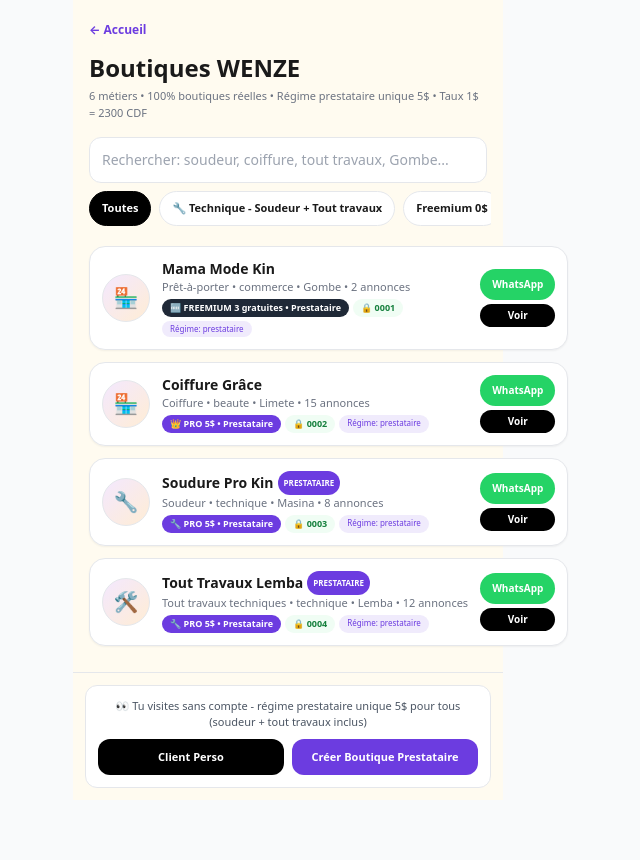
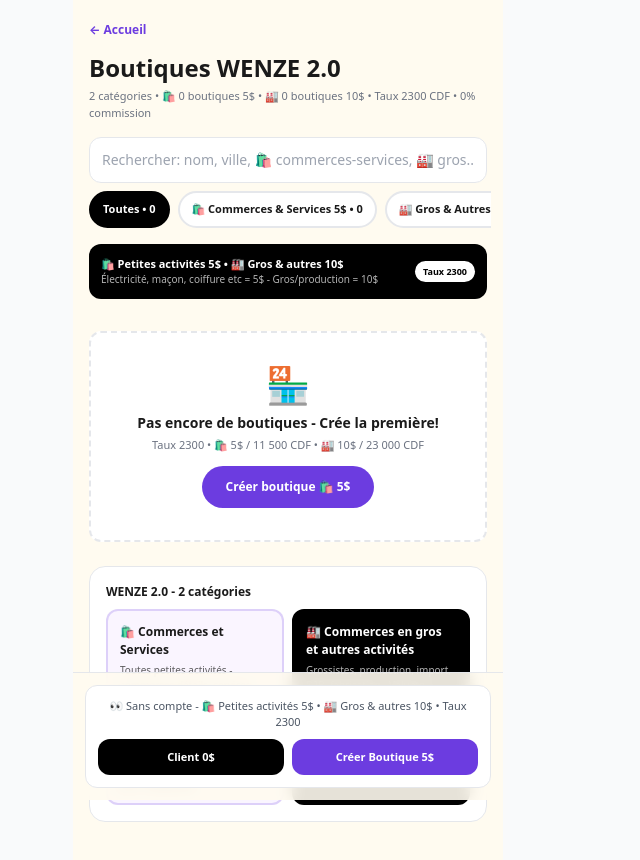
Before and after one commit to kongolokelvin47-cmd/Wenze-pwa, a Next.js app: page /boutiques in a window 1280 px wide. Shown: the top 860 px of the page, without its empty margins (352-992 px from the left). Before the commit the page ends 800 px from the top, so only its background shows below. Built offline with nearby package versions, Linux system fonts and the light colour scheme.

Commit message:
Refactor BoutiquesPage to use real data and improve filters
Refactor boutiques page to remove demo data and update filtering logic. Adjusted categories and search functionality for better user experience.

```diff
--- a/app/boutiques/page.tsx
+++ b/app/boutiques/page.tsx
@@ -2,67 +2,15 @@
 import { useState, useEffect, useMemo } from "react";
 import Link from "next/link";
 import { useRouter } from "next/navigation";
-import { FORMULES, TAUX_CDF } from "@/lib/paiement";
-import { CATEGORIES_WENZE } from "@/lib/categories";
+import { TAUX_CDF } from "@/lib/paiement";
+import { CATEGORIES_WENZE, getCategorieById, normalizeCategorie, getPrixByCategorie } from "@/lib/categories";
 
 const cleanWhatsapp = (n: string) => (n || "").toString().replace(/[^0-9]/g, "");
-
-// ✅ FAKE compatible 6 métiers + régime prestataire unique
-const FAKE_BOUTIQUES_DEMO = [
-  {
-    nom: "Mama Mode Kin",
-    profession: "Prêt-à-porter",
-    categorie: "commerce",
-    categorieId: "commerce",
-    activite: "pret-a-porter",
-    type: "freemium",
-    regime: "prestataire",
-    ville: "Gombe",
-    whatsapp: "+243810000001", ownerWhatsapp: "243810000001",
-    photo: "", estBoutique: true, annonces: 2
-  },
-  {
-    nom: "Coiffure Grâce",
-    profession: "Coiffure",
-    categorie: "beaute",
-    categorieId: "beaute",
-    activite: "coiffure",
-    type: "pro",
-    regime: "prestataire",
-    ville: "Limete",
-    whatsapp: "+243810000002", ownerWhatsapp: "243810000002",
-    photo: "", estBoutique: true, annonces: 15
-  },
-  {
-    nom: "Soudure Pro Kin",
-    profession: "Soudeur",
-    categorie: "technique",
-    categorieId: "technique",
-    activite: "soudeur",
-    type: "pro",
-    regime: "prestataire", // ✅ Même régime prestataire
-    ville: "Masina",
-    whatsapp: "+243810000003", ownerWhatsapp: "243810000003",
-    photo: "", estBoutique: true, annonces: 8
-  },
-  {
-    nom: "Tout Travaux Lemba",
-    profession: "Tout travaux techniques",
-    categorie: "technique",
-    categorieId: "technique",
-    activite: "tout-travaux-techniques",
-    type: "pro",
-    regime: "prestataire", // ✅ Même régime prestataire
-    ville: "Lemba",
-    whatsapp: "+243810000004", ownerWhatsapp: "243810000004",
-    photo: "", estBoutique: true, annonces: 12
-  },
-];
 
 export default function BoutiquesPage() {
   const router = useRouter();
   const [boutiques, setBoutiques] = useState<any[]>([]);
-  const [filter, setFilter] = useState<"all" | "freemium" | "pro" | "grossiste" | "technique">("all");
+  const [filter, setFilter] = useState<"all" | "commerces-services" | "gros-autres">("all");
   const [search, setSearch] = useState("");
   const [currentUser, setCurrentUser] = useState<any>(null);
   const [annoncesList, setAnnoncesList] = useState<any[]>([]);
@@ -76,46 +24,43 @@ export default function BoutiquesPage() {
     } catch {}
 
     const map = new Map<string, any>();
-
     try {
       const allRaw = localStorage.getItem("wenze_all_users");
       if (allRaw) {
         const parsed = JSON.parse(allRaw);
         parsed.forEach((u: any) => {
-          if (u.estBoutique === true) {
-            const key = cleanWhatsapp(u.ownerWhatsapp || u.whatsapp);
-            if (key) map.set(key, { ...u, ownerWhatsapp: key, regime: u.regime || "prestataire" });
+          const key = cleanWhatsapp(u.ownerWhatsapp || u.whatsapp);
+          if (key && u.nom) {
+            const fixedCat = normalizeCategorie(u.categorieId || u.categorie || "commerces-services");
+            map.set(key, { ...u, ownerWhatsapp: key, categorieId: fixedCat });
           }
         });
       }
       const curRaw = localStorage.getItem("wenze_user");
       if (curRaw) {
         const u = JSON.parse(curRaw);
-        if (u.estBoutique === true) {
-          const key = cleanWhatsapp(u.ownerWhatsapp || u.whatsapp);
-          map.set(key, { ...u, ownerWhatsapp: key, regime: u.regime || "prestataire" });
+        const key = cleanWhatsapp(u.ownerWhatsapp || u.whatsapp);
+        if (key && u.nom) {
+          const fixedCat = normalizeCategorie(u.categorieId || u.categorie || "commerces-services");
+          map.set(key, { ...u, ownerWhatsapp: key, categorieId: fixedCat });
         }
       }
     } catch {}
 
-    // ✅ Compte réel annonces depuis wenze_annonces_list - pas depuis string wenze_annonces
     const allUsers = Array.from(map.values()).map(u => {
       const key = cleanWhatsapp(u.ownerWhatsapp || u.whatsapp);
-      const count = annoncesList.filter((a:any) => cleanWhatsapp(a.ownerWhatsapp || a.whatsapp) === key).length || u.annonces || 0;
-      return { ...u, annonces: count };
+      const count = annoncesList.filter((a:any) => cleanWhatsapp(a.ownerWhatsapp || a.whatsapp) === key).length;
+      const catObj = getCategorieById(u.categorieId);
+      return { ...u, annonces: count, categorieTitre: catObj?.titre || u.categorieId, categorieIcon: catObj?.icon || "🛍️", prix: catObj ? getPrixByCategorie(catObj.id) : { prixUSD: 5, prixCDF: 11500 } };
     });
 
-    // Si vide, utilise fake mais avec comptes réels si possible
-    if (allUsers.length === 0) {
-      setBoutiques(FAKE_BOUTIQUES_DEMO);
-    } else {
-      setBoutiques(allUsers);
-    }
+    // ✅ PLUS DE FAKE - vraies boutiques seulement
+    setBoutiques(allUsers);
   }, [annoncesList.length]);
 
   const requireAuth = (action: string, callback: () => void) => {
     if (!currentUser) {
-      const ok = confirm(`Pour ${action}, crée ton compte WENZE gratuit.\nTu veux créer ton compte maintenant ?`);
+      const ok = confirm(`Pour ${action}, crée ton compte WENZE gratuit.`);
       if (ok) router.push(`/inscription?next=/boutiques`);
       return false;
     }
@@ -125,90 +70,82 @@ export default function BoutiquesPage() {
 
   const filtered = useMemo(() => {
     return boutiques.filter(b => {
-      if (filter === "technique") {
-        const catId = (b.categorieId || b.categorie || "").toLowerCase();
-        if (!catId.includes("technique") && b.profession !== "Soudeur" && b.profession !== "Tout travaux techniques") return false;
-      } else if (filter !== "all" && b.type !== filter) return false;
-
+      if (filter !== "all" && normalizeCategorie(b.categorieId) !== filter) return false;
       if (search) {
         const q = search.toLowerCase();
-        const hay = `${b.nom} ${b.profession} ${b.categorie} ${b.ville} ${b.activite || ""}`.toLowerCase();
+        const hay = `${b.nom} ${b.categorieTitre} ${b.ville} ${b.commune} ${b.categorieId}`.toLowerCase();
         if (!hay.includes(q)) return false;
       }
-      if (b.estBoutique === false || b.type === "client") return false;
       return true;
     });
   }, [boutiques, filter, search]);
 
   const getBadge = (b: any) => {
-    const isTechnique = b.profession === "Soudeur" || b.profession === "Tout travaux techniques" || b.categorieId === "technique";
-    const regimeTxt = b.regime === "prestataire" ? "Prestataire" : "";
-
-    if (b.type === "pro") return { label: `PRO ${FORMULES.pro.prix}$ • ${regimeTxt}`, color: "bg-[#6C3CE0] text-white", icon: isTechnique ? "🔧" : "👑" };
-    if (b.type === "grossiste") return { label: `GROSSISTE ${FORMULES.grossiste.prix}$ • ${regimeTxt}`, color: "bg-orange-500 text-white", icon: "🏭" };
-    return { label: `FREEMIUM 3 gratuites • ${regimeTxt}`, color: "bg-gray-800 text-white", icon: "🆓" };
+    const cat = getCategorieById(b.categorieId);
+    const prix = cat ? getPrixByCategorie(cat.id) : { prixUSD: 5, prixCDF: 11500 };
+    if (cat?.id === "gros-autres") return { label: `🏭 Gros & Autres ${prix.prixUSD}$ / ${prix.prixCDF.toLocaleString()} CDF`, color: "bg-black text-white", icon: "🏭" };
+    return { label: `🛍️ Commerces & Services ${prix.prixUSD}$ / ${prix.prixCDF.toLocaleString()} CDF`, color: "bg-[#6C3CE0] text-white", icon: "🛍️" };
   };
 
-  const getCategorieLabel = (b: any) => {
-    const found = CATEGORIES_WENZE.find(c => c.id === b.categorieId || c.titreCourt.toLowerCase() === (b.categorie||"").toLowerCase());
-    return found ? found.titreCourt : b.categorie || b.profession;
-  };
+  const totalCommerces = boutiques.filter(b=> normalizeCategorie(b.categorieId)==="commerces-services").length;
+  const totalGros = boutiques.filter(b=> normalizeCategorie(b.categorieId)==="gros-autres").length;
 
   return (
     <div className="max-w-[430px] mx-auto bg-[#FFFBF0] min-h-screen p-4 pb-28">
       <Link href="/" className="text-xs text-[#6C3CE0] font-bold">← Accueil</Link>
-      <h1 className="text-2xl font-black mt-3">Boutiques WENZE</h1>
+      <h1 className="text-2xl font-black mt-3">Boutiques WENZE 2.0</h1>
       <p className="text-[11px] text-gray-500 mt-1">
-        6 métiers • 100% boutiques réelles • Régime prestataire unique 5$ • Taux 1$ = {TAUX_CDF} CDF
+        {CATEGORIES_WENZE.length} catégories • 🛍️ {totalCommerces} boutiques 5$ • 🏭 {totalGros} boutiques 10$ • Taux {TAUX_CDF} CDF • 0% commission
       </p>
 
       <div className="mt-4 space-y-2">
-        <input value={search} onChange={e=>setSearch(e.target.value)} placeholder="Rechercher: soudeur, coiffure, tout travaux, Gombe..." className="w-full border p-3 rounded-xl text-sm bg-white outline-none focus:ring-2 focus:ring-[#6C3CE0]" />
+        <input value={search} onChange={e=>setSearch(e.target.value)} placeholder="Rechercher: nom, ville, 🛍️ commerces-services, 🏭 gros..." className="w-full border p-3 rounded-xl text-sm bg-white outline-none focus:ring-2 focus:ring-[#6C3CE0]" />
         <div className="flex gap-2 overflow-x-auto pb-1 -mx-1 px-1">
           {[
-            { id: "all", label: "Toutes" },
-            { id: "technique", label: "🔧 Technique - Soudeur + Tout travaux" },
-            { id: "freemium", label: "Freemium 0$" },
-            { id: "pro", label: `Pro ${FORMULES.pro.prix}$ Prestataire` },
-            { id: "grossiste", label: `Grossiste ${FORMULES.grossiste.prix}$` },
+            { id: "all", label: `Toutes • ${boutiques.length}` },
+            { id: "commerces-services", label: `🛍️ Commerces & Services 5$ • ${totalCommerces}` },
+            { id: "gros-autres", label: `🏭 Gros & Autres 10$ • ${totalGros}` },
           ].map(f => (
-            <button key={f.id} onClick={()=>setFilter(f.id as any)} className={`whitespace-nowrap px-3 py-2 rounded-full text-[11px] font-bold border ${filter===f.id ? "bg-black text-white border-black" : "bg-white"}`}>
+            <button key={f.id} onClick={()=>setFilter(f.id as any)} className={`whitespace-nowrap px-3 py-2 rounded-full text-[11px] font-bold border-2 ${filter===f.id ? "bg-black text-white border-black" : "bg-white border-gray-200"}`}>
               {f.label}
             </button>
           ))}
         </div>
       </div>
 
+      <div className="mt-3 bg-black text-white rounded-xl p-3 flex justify-between items-center">
+        <div><p className="font-black text-[11px]">🛍️ Petites activités 5$ • 🏭 Gros & autres 10$</p><p className="text-[10px] opacity-70">Électricité, maçon, coiffure etc = 5$ - Gros/production = 10$</p></div>
+        <span className="bg-white text-black text-[9px] px-2 py-1 rounded-full font-black">Taux {TAUX_CDF}</span>
+      </div>
+
       <div className="grid gap-3 mt-4">
         {filtered.length === 0 ? (
-          <div className="bg-white border rounded-xl p-6 text-center mt-6">
-            <p className="text-3xl">🏪</p>
-            <p className="font-bold text-sm mt-2">Aucune boutique dans {filter}</p>
-            <p className="text-[11px] text-gray-500 mt-1">Filtre actuel: {filter} • Recherche: {search || "aucune"}</p>
+          <div className="bg-white border-2 border-dashed rounded-xl p-8 text-center mt-4">
+            <p className="text-4xl">🏪</p>
+            <p className="font-bold text-sm mt-2">{search ? `Aucune boutique pour "${search}"` : filter==="all" ? "Pas encore de boutiques - Crée la première!" : `Aucune boutique ${filter==="commerces-services"?"🛍️ 5$":"🏭 10$"}`}</p>
+            <p className="text-[11px] text-gray-500 mt-1">Taux {TAUX_CDF} • 🛍️ 5$ / 11 500 CDF • 🏭 10$ / 23 000 CDF</p>
+            <Link href="/inscription" className="mt-3 inline-block bg-[#6C3CE0] text-white px-6 py-3 rounded-full text-[12px] font-bold">Créer boutique 🛍️ 5$</Link>
           </div>
         ) : (
           filtered.map((b) => {
             const badge = getBadge(b);
+            const catObj = getCategorieById(b.categorieId);
             return (
               <div key={b.ownerWhatsapp + b.nom} className="bg-white border p-3 rounded-2xl flex gap-3 items-center shadow-sm hover:shadow-md transition">
-                <div className="w-12 h-12 rounded-full bg-gradient-to-br from-purple-100 to-orange-100 flex items-center justify-center text-xl border overflow-hidden">
-                  {b.photo ? <img src={b.photo} alt={b.nom} className="w-full h-full object-contain" /> : (b.profession === "Soudeur" ? "🔧" : b.profession === "Tout travaux techniques" ? "🛠️" : "🏪")}
+                <div className="w-12 h-12 rounded-full bg-purple-50 flex items-center justify-center text-xl border overflow-hidden">
+                  {b.photo ? <img src={b.photo} alt={b.nom} className="w-full h-full object-contain" /> : catObj?.icon || "🏪"}
                 </div>
                 <div className="flex-1 min-w-0">
-                  <p className="font-bold text-sm truncate flex items-center gap-1">
-                    {b.nom}
-                    {(b.profession === "Soudeur" || b.profession === "Tout travaux techniques") && <span className="text-[8px] bg-[#6C3CE0] text-white px-1.5 py-0.5 rounded-full">PRESTATAIRE</span>}
-                  </p>
-                  <p className="text-[11px] text-gray-500 truncate">{b.profession} • {getCategorieLabel(b)} • {b.ville} • {b.annonces} annonces</p>
+                  <p className="font-bold text-sm truncate">{b.nom}</p>
+                  <p className="text-[11px] text-gray-500 truncate">{catObj?.icon} {b.categorieTitre} • {b.ville||"Kinshasa"}{b.commune ? " • "+b.commune : ""} • {b.annonces} annonces</p>
                   <div className="mt-1 flex gap-1 flex-wrap">
-                    <span className={`text-[9px] px-2 py-0.5 rounded-full font-bold ${badge.color}`}>{badge.icon} {badge.label}</span>
+                    <span className={`text-[9px] px-2 py-0.5 rounded-full font-bold ${badge.color}`}>{badge.label}</span>
                     <span className="text-[9px] px-2 py-0.5 rounded-full bg-green-50 text-green-700 font-bold">🔒 {b.ownerWhatsapp?.slice(-4)}</span>
-                    <span className="text-[8px] px-2 py-0.5 rounded-full bg-[#6C3CE0]/10 text-[#6C3CE0]">Régime: {b.regime || "prestataire"}</span>
                   </div>
                 </div>
                 <div className="flex flex-col gap-1">
-                  <button onClick={()=> requireAuth('contacter sur WhatsApp', ()=>{ window.open(`https://wa.me/${cleanWhatsapp(b.ownerWhatsapp || b.whatsapp)}?text=Bonjour ${b.nom}, je viens de WENZE - ${b.profession}`, '_blank') })} className="bg-[#25D366] text-white text-[10px] px-3 py-2 rounded-full font-bold">WhatsApp</button>
-                  <button onClick={()=> requireAuth('voir la boutique', ()=> router.push(`/boutique/${encodeURIComponent(b.ownerWhatsapp || b.whatsapp)}`))} className="bg-black text-white text-[10px] px-3 py-1 rounded-full font-bold">Voir</button>
+                  <button onClick={()=> requireAuth('contacter WhatsApp', ()=> window.open(`https://wa.me/${cleanWhatsapp(b.ownerWhatsapp)}?text=Bonjour ${b.nom}, je viens de WENZE - ${b.categorieTitre}`, '_blank'))} className="bg-[#25D366] text-white text-[10px] px-3 py-2 rounded-full font-bold">WhatsApp</button>
+                  <button onClick={()=> requireAuth('voir boutique', ()=> router.push(`/boutique/${encodeURIComponent(b.ownerWhatsapp)}`))} className="bg-black text-white text-[10px] px-3 py-1 rounded-full font-bold">Voir</button>
                 </div>
               </div>
             );
@@ -216,24 +153,36 @@ export default function BoutiquesPage() {
         )}
       </div>
 
+      <div className="mt-6 bg-white border rounded-2xl p-4">
+        <p className="font-black text-[12px]">WENZE 2.0 - {CATEGORIES_WENZE.length} catégories</p>
+        <div className="mt-2 grid grid-cols-2 gap-2 text-[10px]">
+          {CATEGORIES_WENZE.map((c:any)=> (
+            <div key={c.id} className={`p-3 rounded-xl border-2 ${c.id==="gros-autres"?"bg-black text-white border-black":"bg-purple-50 border-[#6C3CE0]/20"}`}>
+              <p className="font-black text-[12px]">{c.icon} {c.titre}</p>
+              <p className="opacity-70 mt-1">{c.description}</p>
+              <p className="font-black mt-2">{c.prixUSD}$ / {c.prixCDF.toLocaleString()} CDF</p>
+            </div>
+          ))}
+        </div>
+      </div>
+
       <div className="fixed bottom-0 left-0 right-0 max-w-[430px] mx-auto p-3 bg-[#FFFBF0]/90 backdrop-blur border-t">
         {!currentUser ? (
           <div className="bg-white border rounded-xl p-3 text-center">
-            <p className="text-[11px] text-gray-600">👀 Tu visites sans compte - régime prestataire unique 5$ pour tous (soudeur + tout travaux inclus)</p>
+            <p className="text-[11px] text-gray-600">👀 Sans compte - 🛍️ Petites activités 5$ • 🏭 Gros & autres 10$ • Taux {TAUX_CDF}</p>
             <div className="grid grid-cols-2 gap-2 mt-2">
-              <Link href="/inscription?type=client" className="bg-black text-white p-2.5 rounded-xl text-center text-[11px] font-bold">Client Perso</Link>
-              <Link href="/inscription?type=pro" className="bg-[#6C3CE0] text-white p-2.5 rounded-xl text-center text-[11px] font-bold">Créer Boutique Prestataire</Link>
+              <Link href="/inscription?type=client" className="bg-black text-white p-2.5 rounded-xl text-center text-[11px] font-bold">Client 0$</Link>
+              <Link href="/inscription" className="bg-[#6C3CE0] text-white p-2.5 rounded-xl text-center text-[11px] font-bold">Créer Boutique 5$</Link>
             </div>
           </div>
         ) : (
           <div className="bg-white border-2 border-green-500 rounded-xl p-3 flex justify-between items-center">
-            <div><p className="font-bold text-xs">👋 {currentUser.nom}</p><p className="text-[10px] text-gray-500">Régime: prestataire • 🔒 {cleanWhatsapp(currentUser.ownerWhatsapp||currentUser.whatsapp).slice(-4)}</p></div>
-            <button onClick={()=>router.push('/publier')} className="bg-orange-500 text-white px-3 py-2 rounded-full text-[10px] font-bold">+ Publier</button>
+            <div><p className="font-bold text-xs">👋 {currentUser.nom}</p><p className="text-[10px] text-gray-500">{getCategorieById(normalizeCategorie(currentUser.categorieId))?.titre} • 🔒 {cleanWhatsapp(currentUser.ownerWhatsapp||currentUser.whatsapp).slice(-4)}</p></div>
+            <button onClick={()=>router.push('/publier')} className="bg-[#6C3CE0] text-white px-3 py-2 rounded-full text-[10px] font-bold">+ Publier</button>
           </div>
         )}
       </div>
     </div>
   );
 }
-
 export const dynamic = 'force-dynamic';
```
